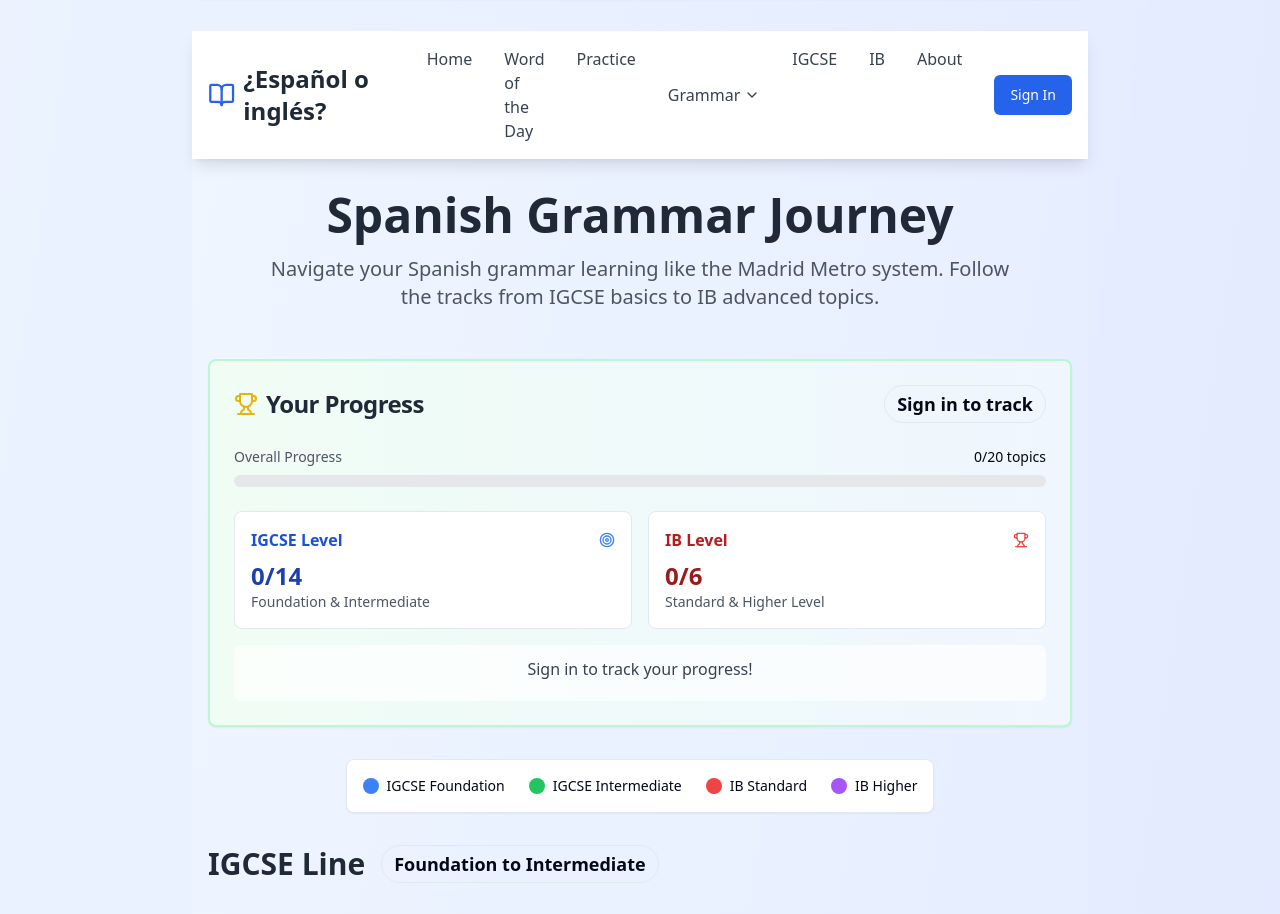
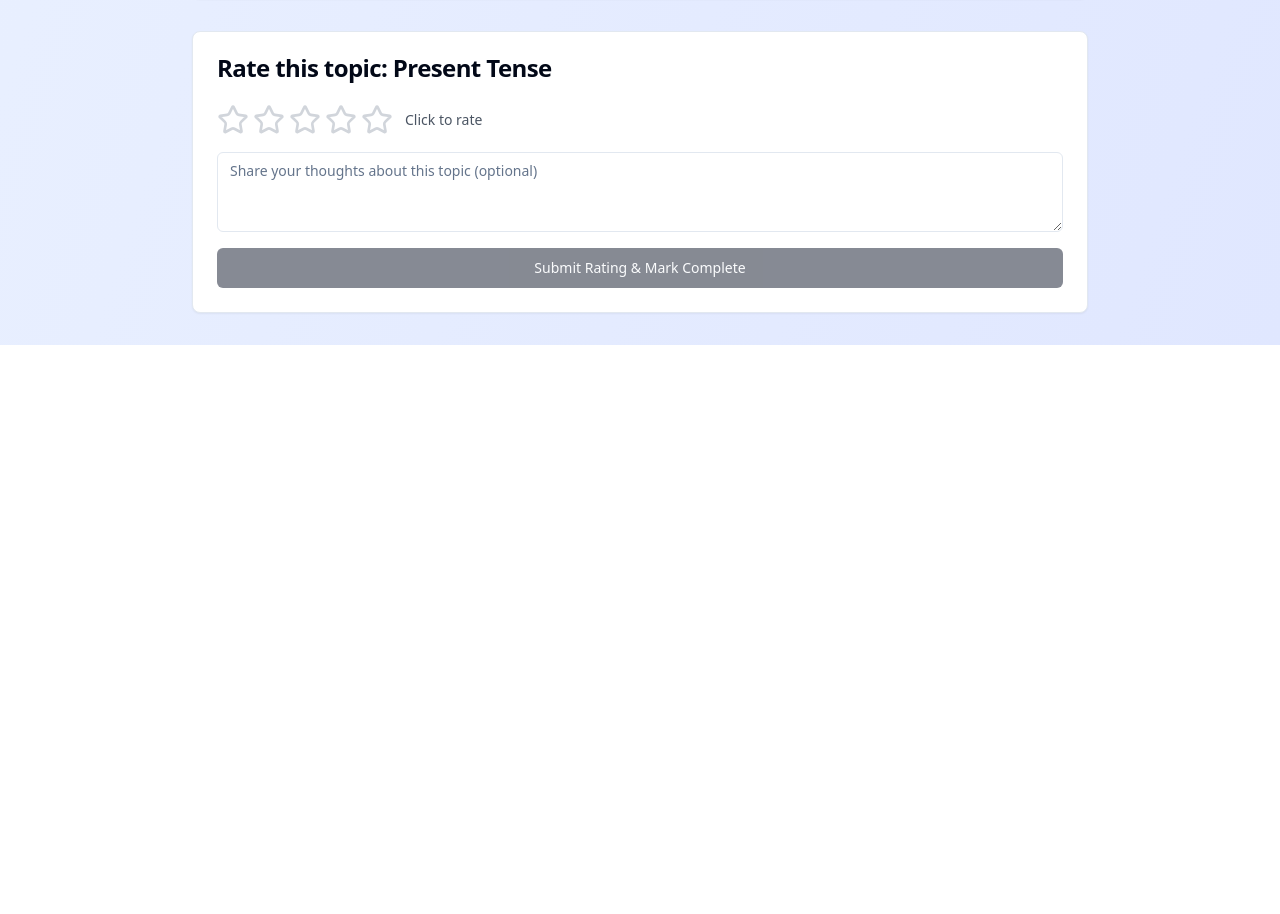
Before and after one commit to PranavGBayari/Spanish-website, a React (Vite) app: page /tense/present in a window 1280 px wide. Shown: the part 3482-4396 px from the top of the page. After the commit the page ends 3827 px from the top, so only its background shows below. Built offline with nearby package versions, Linux system fonts and the light colour scheme.

Commit message:
fixes to props

```diff
--- a/src/components/RatingFeedback.tsx
+++ b/src/components/RatingFeedback.tsx
@@ -1,231 +1,107 @@
-import React from 'react';
-import { Link } from 'react-router-dom';
-import Navbar from '../components/Navbar';
-import { Card, CardContent, CardDescription, CardHeader, CardTitle } from '@/components/ui/card';
-import { Badge } from '@/components/ui/badge';
-import { MapPin, ArrowRight } from 'lucide-react';
-import ProgressTracker from '@/components/ProgressTracker';
+import React, { useState } from 'react';
+import { Star } from 'lucide-react';
+import { Button } from '@/components/ui/button';
+import { Textarea } from '@/components/ui/textarea';
+import { Card, CardContent, CardHeader, CardTitle } from '@/components/ui/card';
 import { useUserProgress } from '@/hooks/useUserProgress';
 
-const RatingFeedback = () => {
-  const { isTopicCompleted } = useUserProgress();
+interface RatingFeedbackProps {
+  topicId: string;
+  topicTitle: string;
+  topicType: 'grammar' | 'tense';
+  onSubmit?: (rating: number, feedback: string) => void;
+}
 
-  const grammarTopics = {
-    igcse: [
-      { id: 'days-of-week', name: 'Days of the Week', color: 'bg-blue-500', description: 'Lunes, martes, miércoles... - Learn the seven days in Spanish' },
-      { id: 'numbers-spanish', name: 'Numbers in Spanish', color: 'bg-blue-500', description: 'Uno, dos, tres... - Master Spanish numbers from 1 to 100 and beyond' },
-      { id: 'articles-spanish', name: 'Articles in Spanish', color: 'bg-blue-500', description: 'El, la, los, las, un, una... - Definite and indefinite articles' },
-      { id: 'basic-pronouns', name: 'Basic Pronouns', color: 'bg-blue-500', description: 'Subject and object pronouns - Learn the fundamental building blocks of Spanish sentences' },
-      { id: 'possessive-adjectives', name: 'Possessive Adjectives', color: 'bg-blue-500', description: 'Mi, tu, su, nuestro... - Express ownership and relationships in Spanish' },
-      { id: 'present', name: 'Present Simple', color: 'bg-blue-500', description: 'Regular and irregular verbs - Master the most essential Spanish tense' },
-      { id: 'ser-estar', name: 'Ser vs Estar', color: 'bg-blue-500', description: 'To be verbs usage - Understand the crucial difference between permanent and temporary states' },
-      { id: 'place-prepositions', name: 'Prepositions of Place', color: 'bg-green-500', description: 'Aquí, allí, debajo, encima... - Navigate locations and spatial relationships' },
-      { id: 'present-continuous', name: 'Present Continuous', color: 'bg-green-500', description: 'Estar + gerund - Express ongoing actions happening right now' },
-      { id: 'basic-connectors', name: 'Basic Connectors', color: 'bg-green-500', description: 'Y, pero, porque, cuando... - Connect your ideas and create flowing sentences' },
-      { id: 'indefenido', name: 'PastTense', color: 'bg-green-500', description: 'Past simple actions - Talk about completed events in the past' },
-      { id: 'imperfect-preterito', name: 'Imperfect Tense', color: 'bg-green-500', description: 'Ongoing past actions - Describe habits, descriptions, and background events' },
-      { id: 'future', name: 'Future Tense', color: 'bg-green-500', description: 'Talk about future plans and intentions' },
-      { id: 'preterito-perefecto', name: 'Pretérito Perfecto', color: 'bg-green-500', description: 'Recent past actions - Discuss events that have relevance to the present' },
-    ],
-    ib: [
-      { id: 'advanced-pronouns', name: 'Advanced Pronouns', color: 'bg-red-500', description: 'Direct/indirect object pronouns - Master complex pronoun placement and usage' },
-      { id: 'present-subjunctive', name: 'Present Subjunctive', color: 'bg-red-500', description: 'Expressing doubt, emotion - Navigate the complex world of subjunctive mood' },
-      { id: 'complex-connectors', name: 'Complex Connectors', color: 'bg-red-500', description: 'Sin embargo, por tanto, a pesar de... - Create sophisticated, academic-level writing' },
-      { id: 'conditional', name: 'Conditional Tense', color: 'bg-red-500', description: 'Would, could, should - Express hypothetical situations and polite requests' },
-      { id: 'imperfect-subjunctive', name: 'Imperfect Subjunctive', color: 'bg-purple-500', description: 'Advanced subjunctive forms - Handle complex hypothetical and formal situations' },
-      { id: 'passive-voice', name: 'Passive Voice', color: 'bg-purple-500', description: 'Ser + past participle - Express actions without specifying the doer' },
-    ]
+const RatingFeedback: React.FC<RatingFeedbackProps> = ({
+  topicId,
+  topicTitle,
+  topicType,
+  onSubmit
+}) => {
+  const [rating, setRating] = useState<number>(0);
+  const [feedback, setFeedback] = useState<string>('');
+  const [isSubmitting, setIsSubmitting] = useState(false);
+  const [isSubmitted, setIsSubmitted] = useState(false);
+
+  const { markTopicCompleted } = useUserProgress();
+
+  const handleSubmit = async () => {
+    if (rating === 0) return;
+
+    setIsSubmitting(true);
+    try {
+      // Mark topic as completed with rating
+      await markTopicCompleted(topicId, topicType, rating);
+
+      // Call optional onSubmit callback
+      onSubmit?.(rating, feedback);
+
+      setIsSubmitted(true);
+    } catch (error) {
+      console.error('Error submitting rating:', error);
+    } finally {
+      setIsSubmitting(false);
+    }
   };
 
-  const SubwayStation = ({ topic, level, index, isLast }) => (
-    <div className="flex items-start mb-8">
-      <div className="relative flex items-start w-full">
-        {/* Subway line */}
-        {!isLast && (
-          <div className={`absolute top-12 left-4 w-0.5 h-20 ${topic.color.replace('bg-', 'bg-')}`}></div>
-        )}
+  if (isSubmitted) {
+    return (
+      <Card className="border-green-200 bg-green-50">
+        <CardContent className="p-6 text-center">
+          <div className="text-green-600 mb-2">✅</div>
+          <h3 className="font-semibold text-green-800 mb-2">Thank you for your feedback!</h3>
+          <p className="text-green-600">Your progress has been saved.</p>
+        </CardContent>
+      </Card>
+    );
+  }
 
-        {/* Station circle */}
-        <div className={`w-8 h-8 rounded-full ${topic.color} flex items-center justify-center z-10 relative mt-2 flex-shrink-0`}>
-          <MapPin className="w-4 h-4 text-white" />
+  return (
+    <Card>
+      <CardHeader>
+        <CardTitle>Rate this topic: {topicTitle}</CardTitle>
+      </CardHeader>
+      <CardContent className="space-y-4">
+        {/* Star Rating */}
+        <div className="flex items-center gap-1">
+          {[1, 2, 3, 4, 5].map((star) => (
+            <button
+              key={star}
+              onClick={() => setRating(star)}
+              className="hover:scale-110 transition-transform"
+            >
+              <Star
+                className={`w-8 h-8 ${
+                  star <= rating
+                    ? 'fill-yellow-400 text-yellow-400'
+                    : 'text-gray-300'
+                }`}
+              />
+            </button>
+          ))}
+          <span className="ml-2 text-sm text-gray-600">
+            {rating > 0 ? `${rating}/5` : 'Click to rate'}
+          </span>
         </div>
 
-        {/* Station info */}
-        <div className="ml-6 flex-1">
-          <Link
-            to={topic.id === 'present' || topic.id === 'present-continuous' || topic.id === 'indefenido' || topic.id === 'imperfect-preterito' || topic.id === 'perfecto' || topic.id === 'future' || topic.id === 'conditional' || topic.id === 'present-subjunctive' || topic.id === 'imperfect-subjunctive' ? `/tense/${topic.id}` : `/grammar/${topic.id}`}
-            className="group block"
-          >
-            <Card className="hover:shadow-lg transition-all duration-200 group-hover:border-primary min-h-[140px] h-full">
-              <CardHeader className="pb-3">
-                <div className="flex items-start justify-between mb-2">
-                  <div className="flex-1">
-                    <CardTitle className="text-lg group-hover:text-primary transition-colors mb-2">
-                      {topic.name}
-                      {isTopicCompleted(topic.id, topic.id === 'present' || topic.id === 'present-continuous' || topic.id === 'indefenido' || topic.id === 'imperfect-preterito' || topic.id === 'perfecto' || topic.id === 'future' || topic.id === 'conditional' || topic.id === 'present-subjunctive' || topic.id === 'imperfect-subjunctive' ? 'tense' : 'grammar') && (
-                        <Badge variant="secondary" className="ml-2 bg-green-100 text-green-800">
-                          ✓ Completed
-                        </Badge>
-                      )}
-                    </CardTitle>
-                    <Badge variant={level === 'igcse' ? 'default' : 'destructive'} className="mb-2">
-                      {level.toUpperCase()}
-                    </Badge>
-                  </div>
-                </div>
-                <CardDescription className="text-sm leading-relaxed">
-                  {topic.description}
-                </CardDescription>
-              </CardHeader>
-              <CardContent className="pt-0 pb-4">
-                <div className="flex items-center text-sm text-muted-foreground group-hover:text-primary transition-colors">
-                  <span>Start learning</span>
-                  <ArrowRight className="w-3 h-3 ml-1" />
-                </div>
-              </CardContent>
-            </Card>
-          </Link>
-        </div>
-      </div>
-    </div>
-  );
+        {/* Feedback Textarea */}
+        <Textarea
+          placeholder="Share your thoughts about this topic (optional)"
+          value={feedback}
+          onChange={(e) => setFeedback(e.target.value)}
+          rows={3}
+        />
 
-  // Prepare progress data - separate grammar and tense topics correctly
-  const igcseProgress = grammarTopics.igcse.map(topic => {
-    const isTense = ['present', 'present-continuous', 'indefenido', 'imperfect-preterito', 'perfecto', 'future', 'conditional'].includes(topic.id);
-    return {
-      id: topic.id,
-      name: topic.name,
-      type: isTense ? 'tense' : 'grammar',
-    };
-  });
-
-  const ibProgress = grammarTopics.ib.map(topic => {
-    const isTense = ['present-subjunctive', 'imperfect-subjunctive', 'conditional'].includes(topic.id);
-    return {
-      id: topic.id,
-      name: topic.name,
-      type: isTense ? 'tense' : 'grammar',
-    };
-  });
-
-  return (
-    <div className="min-h-screen bg-gradient-to-br from-blue-50 to-indigo-100">
-      <Navbar />
-      <div className="container mx-auto px-4 py-8">
-        {/* Header */}
-        <div className="text-center mb-12">
-          <h1 className="text-4xl md:text-5xl font-bold text-gray-800 mb-4">
-            Spanish Grammar Journey
-          </h1>
-          <p className="text-xl text-gray-600 max-w-3xl mx-auto">
-            Navigate your Spanish grammar learning like the Madrid Metro system.
-            Follow the tracks from IGCSE basics to IB advanced topics.
-          </p>
-        </div>
-
-        {/* Progress Tracker */}
-        <ProgressTracker igcseTopics={igcseProgress} ibTopics={ibProgress} />
-
-        {/* Legend */}
-        <div className="flex justify-center mb-8">
-          <Card className="p-4">
-            <div className="flex items-center space-x-6">
-              <div className="flex items-center">
-                <div className="w-4 h-4 bg-blue-500 rounded-full mr-2"></div>
-                <span className="text-sm">IGCSE Foundation</span>
-              </div>
-              <div className="flex items-center">
-                <div className="w-4 h-4 bg-green-500 rounded-full mr-2"></div>
-                <span className="text-sm">IGCSE Intermediate</span>
-              </div>
-              <div className="flex items-center">
-                <div className="w-4 h-4 bg-red-500 rounded-full mr-2"></div>
-                <span className="text-sm">IB Standard</span>
-              </div>
-              <div className="flex items-center">
-                <div className="w-4 h-4 bg-purple-500 rounded-full mr-2"></div>
-                <span className="text-sm">IB Higher</span>
-              </div>
-            </div>
-          </Card>
-        </div>
-
-        {/* Subway Map */}
-        <div className="max-w-4xl mx-auto">
-          {/* IGCSE Section */}
-          <div className="mb-16">
-            <div className="flex items-center mb-8">
-              <h2 className="text-3xl font-bold text-gray-800 mr-4">IGCSE Line</h2>
-              <Badge variant="outline" className="text-lg px-3 py-1">Foundation to Intermediate</Badge>
-            </div>
-
-            <div className="space-y-0">
-              {grammarTopics.igcse.map((topic, index) => (
-                <SubwayStation
-                  key={topic.id}
-                  topic={topic}
-                  level="igcse"
-                  index={index}
-                  isLast={index === grammarTopics.igcse.length - 1}
-                />
-              ))}
-            </div>
-          </div>
-
-          {/* Transfer Station */}
-          <div className="flex justify-center mb-16">
-            <Card className="p-6 border-2 border-yellow-400 bg-yellow-50">
-              <div className="text-center">
-                <h3 className="text-xl font-bold text-gray-800 mb-2">🚇 Transfer Station</h3>
-                <p className="text-gray-600">Continue to IB Level for advanced grammar topics</p>
-              </div>
-            </Card>
-          </div>
-
-          {/* IB Section */}
-          <div>
-            <div className="flex items-center mb-8">
-              <h2 className="text-3xl font-bold text-gray-800 mr-4">IB Line</h2>
-              <Badge variant="destructive" className="text-lg px-3 py-1">Standard to Higher Level</Badge>
-            </div>
-
-            <div className="space-y-0">
-              {grammarTopics.ib.map((topic, index) => (
-                <SubwayStation
-                  key={topic.id}
-                  topic={topic}
-                  level="ib"
-                  index={index}
-                  isLast={index === grammarTopics.ib.length - 1}
-                />
-              ))}
-            </div>
-          </div>
-        </div>
-
-        {/* Quick Access to Tenses */}
-        <div className="mt-16">
-          <Card className="max-w-2xl mx-auto p-6 bg-gradient-to-r from-blue-500 to-purple-600 text-white">
-            <CardHeader className="text-center pb-4">
-              <CardTitle className="text-2xl">Quick Access: Spanish Tenses</CardTitle>
-              <CardDescription className="text-blue-100">
-                Jump directly to our comprehensive tenses section
-              </CardDescription>
-            </CardHeader>
-            <CardContent className="text-center">
-              <Link
-                to="/tenses"
-                className="inline-flex items-center px-6 py-3 bg-white text-blue-600 rounded-lg font-semibold hover:bg-gray-100 transition-colors"
-              >
-                Explore All Tenses
-                <ArrowRight className="w-4 h-4 ml-2" />
-              </Link>
-            </CardContent>
-          </Card>
-        </div>
-      </div>
-    </div>
+        {/* Submit Button */}
+        <Button
+          onClick={handleSubmit}
+          disabled={rating === 0 || isSubmitting}
+          className="w-full"
+        >
+          {isSubmitting ? 'Submitting...' : 'Submit Rating & Mark Complete'}
+        </Button>
+      </CardContent>
+    </Card>
   );
 };
 
--- a/src/pages/GrammarTopic.tsx
+++ b/src/pages/GrammarTopic.tsx
@@ -175,12 +175,14 @@ const GrammarTopic = () => {
           </Card>
 
           {/* Rating and Feedback System */}
-          <RatingFeedback
-            key={topicId}
-            topicTitle={topic.name}
-            topicType="grammar"
-            onSubmit={handleRating}
-          />
+          {/* Rating and Feedback System */}
+<RatingFeedback
+  key={topicId}
+  topicId={topicId}
+  topicTitle={topic.title}
+  topicType="grammar"
+  onSubmit={handleRating}
+/>
         </div>
       </div>
     </div>
--- a/src/pages/TenseDetail.tsx
+++ b/src/pages/TenseDetail.tsx
@@ -337,13 +337,13 @@ const TenseDetail = () => {
           </Card>
 
           {/* Rating and Feedback System */}
-          <RatingFeedback
-  key={TenseSlug}
+          {/* Rating and Feedback System */}
+<RatingFeedback
+  key={tenseSlug}
+  topicId={tenseSlug || ''}
   topicTitle={tense.name}
   topicType="tense"
-  onSubmit={(rating, feedback) => {
-    console.log('Rating submitted:', rating, feedback);
-  }}
+  onSubmit={handleRating}
 />
         </div>
       </div>
```
